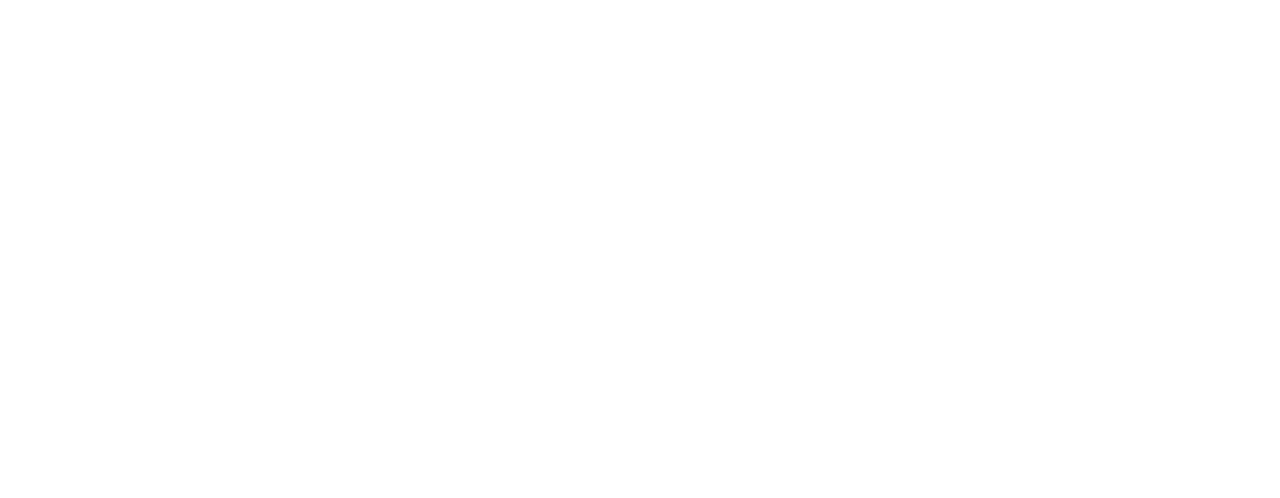
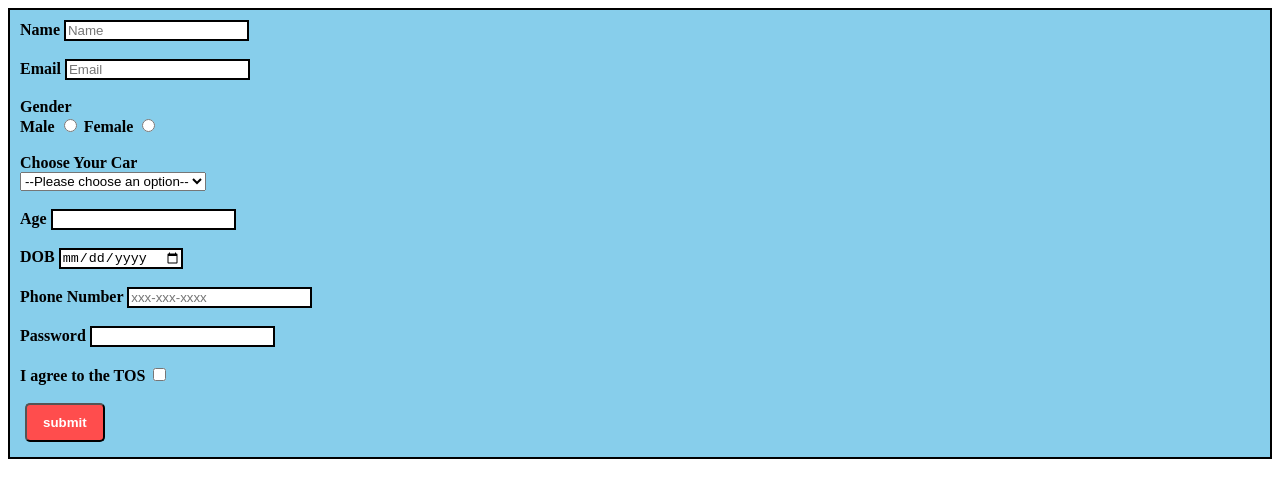
Before and after one commit to acciojob/signup-form-car-Prashid1098, a website: page main.html in a window 1280 px wide. Drawn offline with Linux system fonts and the light colour scheme.

Commit message:
created a submission

```diff
--- a/main.html
+++ b/main.html
@@ -10,7 +10,35 @@
 	<!-- the entire body must be written by student -->
     <script type="text/javascript" src="./script.js">
 </script>
-
+<form method="post">
+	<label for="name">Name</label>
+	<input type="name" id="name" placeholder="Name" required><br><br>
+	<label for="email">Email</label>
+	<input type="email" id="email" placeholder="Email" required><br><br>
+	<label for="">Gender</label><br>
+	<label for="male">Male</label>
+	<input type="radio" name="gender" id="gender_m" value="male">
+	<label for="female">Female</label>
+	<input type="radio" name="gender" id="gender_f" value="female"><br><br>
+	<label for="cars">Choose Your Car</label><br>
+	<select name="cars" id="cars">
+		<option value="" disabled selected hidden>--Please choose an option--</option>
+		<option value="BMW">BMW</option>
+		<option value="Audi">Audi</option>
+		<option value="Mercedez">Mercedes</option>
+	</select><br><br>
+	<label for="age">Age</label>
+	<input type="number" id="age" required><br><br>
+	<label for="dob">DOB</label>
+	<input type="date" id="dob" required><br><br>
+	<label for="tel">Phone Number</label>
+	<input type="number" id="tel" placeholder="xxx-xxx-xxxx" required><br><br>
+	<label for="password">Password</label>
+	<input type="password" id="password" required><br><br>
+	<label for="tos">I agree to the TOS</label>
+	<input type="checkbox" id="tos" name="tos"><br><br>
+	<button type="submit">submit</button>
+</form>
 </body>
 
 </html>
--- a/styles.css
+++ b/styles.css
@@ -1,2 +1,26 @@
 
 /* Your CSS Code here. */
+form
+{
+	font-weight: bold;
+	border: 2px solid black;
+	background-color: skyblue;
+	padding: 10px 0px 10px 10px;
+}
+input
+{
+	border: 2px solid black;
+}
+button
+{
+	background-color: #ff4d4d;
+	color: white;
+	padding: 10px 16px;
+	font-weight: bold;
+	border-radius: 5px;
+	margin: 0px 0px 5px 5px;
+}
+button:hover
+{
+	background-color: #ffb3b3;
+}
```
